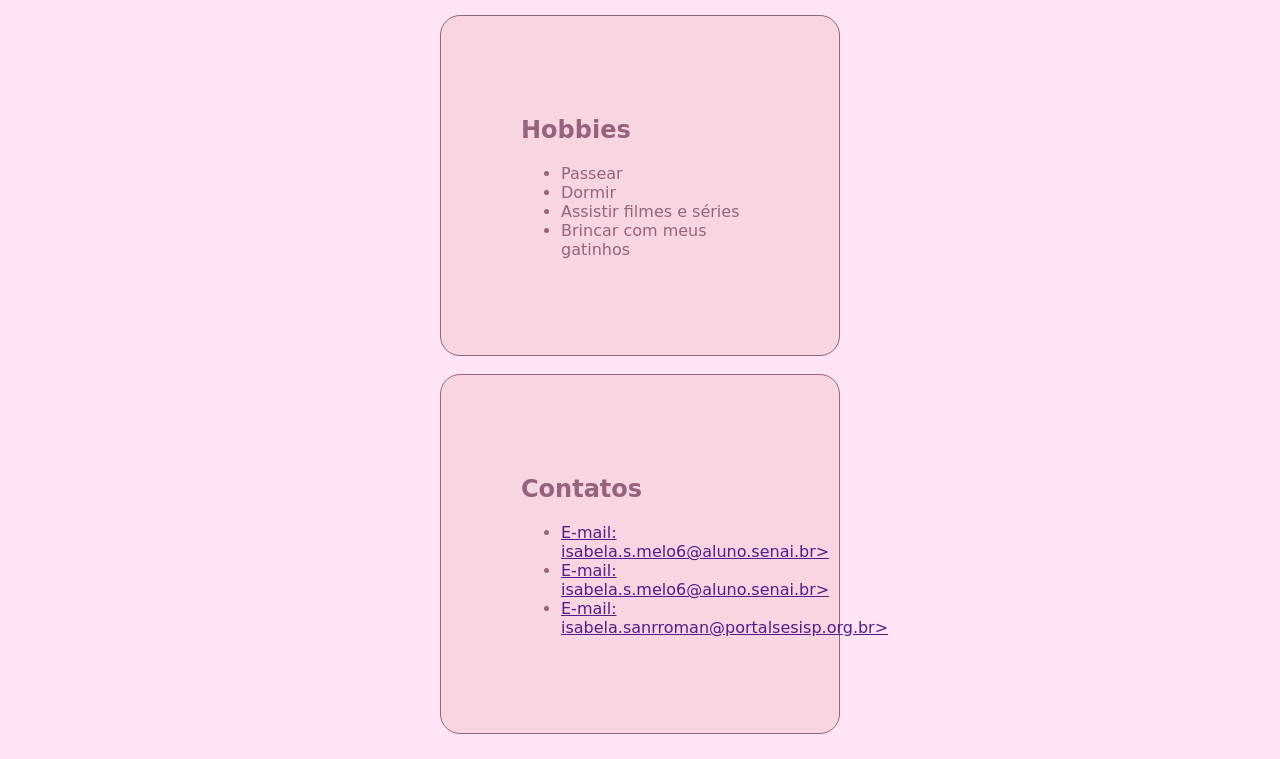
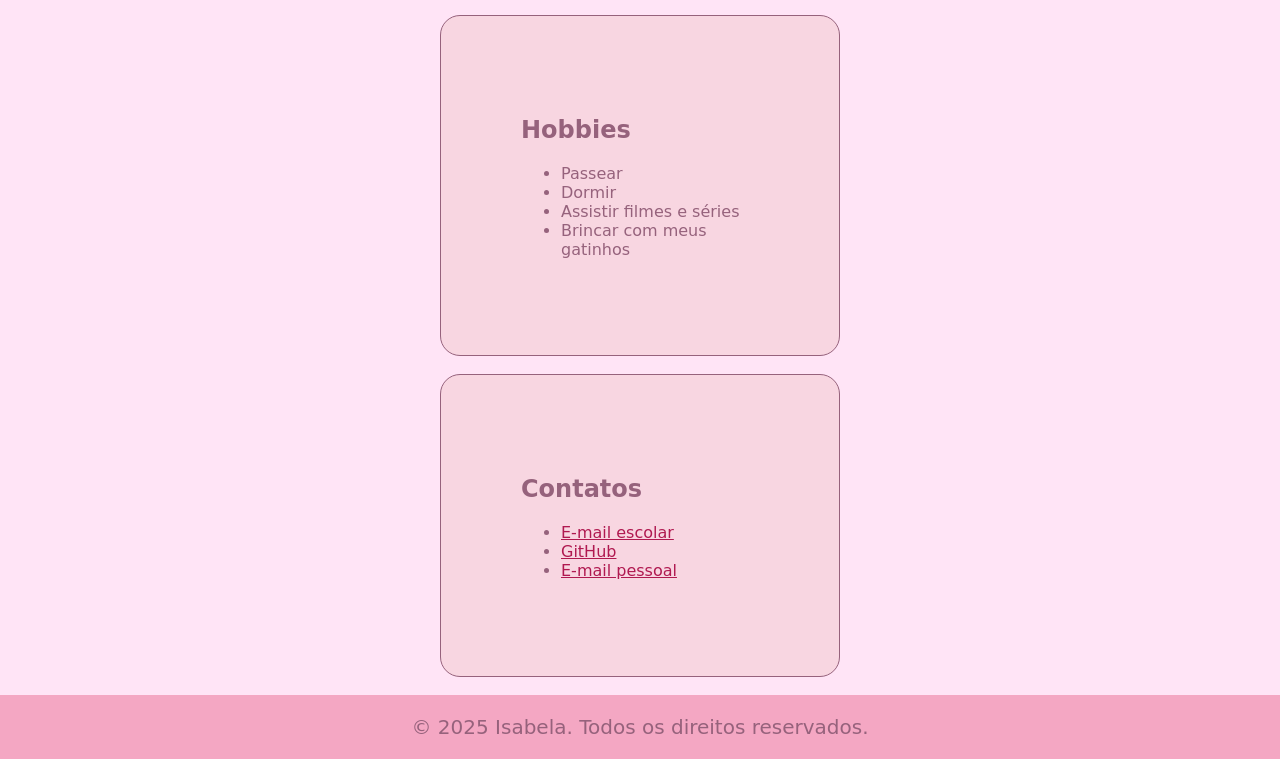
Before and after one commit to Isabelasanrroman/site-pessoal, a plain HTML site: page index.html in a window 1280 px wide. Shown: the part 908-1667 px from the top of the page. Drawn offline with Linux system fonts and the light colour scheme.

Commit message:
Terceira parte do site pessoal

```diff
--- a/index.html
+++ b/index.html
@@ -48,7 +48,19 @@
 
     ul {
         list-style-type: disc;
+    }
 
+    footer {
+        background-color: rgb(244, 167, 195);
+        text-align: center;
+        padding: 20px;
+        font-size: 20px;
+    }
+
+    a {
+        color:rgb(176, 25, 80) ;
+        text-decoration: underline;
+        cursor: pointer;
     }
 
     </style>
@@ -101,16 +113,19 @@
             </h2>
             <ul>
                 <li>
-                    <a href="">E-mail: isabela.s.melo6@aluno.senai.br></a>
+                    <a href="mailto:isabela.s.melo6@aluno.senai.br">E-mail escolar</a>
                 </li>
                 <li>
-                    <a href="">E-mail: isabela.s.melo6@aluno.senai.br></a>
+                    <a href="https://github.com/Isabelasanrroman/site-pessoal" target="_blank">GitHub</a>
                 </li>
                 <li>
-                    <a href="">E-mail: isabela.sanrroman@portalsesisp.org.br></a>
+                    <a href="mailto:isabellasanrroman@gmail.com">E-mail pessoal</a>
                 </li>
             </ul>
         </section>
     </main>
+        <footer>
+            &copy; 2025 Isabela. Todos os direitos reservados.
+        </footer>
 </body>
 </html>
```
